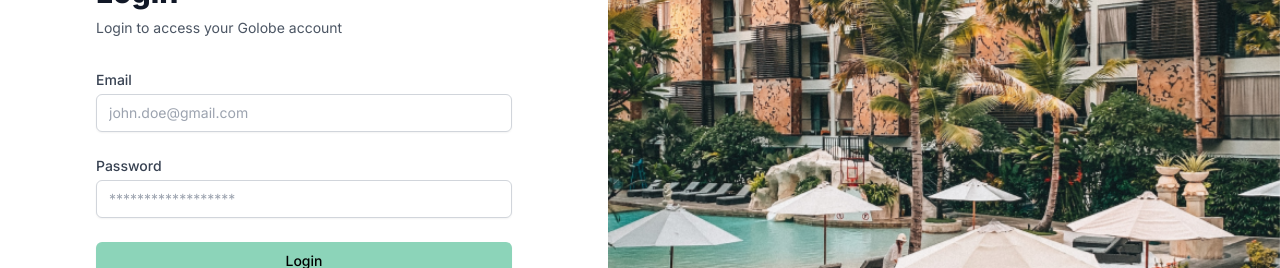
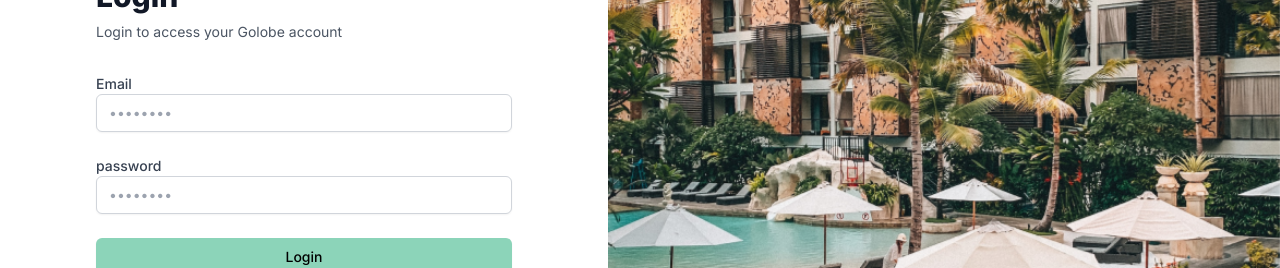
Before and after one commit to seifeddinesaad01/Golobe-Travel-agency-website, a Next.js app: page /sign-in in a window 1280 px wide. Shown: the part 230-498 px from the top of the page. Built offline with nearby package versions, Linux system fonts and the light colour scheme.

Commit message:
feat(auth): refactoring

```diff
--- a/src/app/(auth)/sign-in/page.tsx
+++ b/src/app/(auth)/sign-in/page.tsx
@@ -16,6 +16,7 @@ import GuestGuard from "@/components/GuestGuard/GuestGuard";
 import { notification } from "antd"
 import ImageSlider from "@/components/ImageSlider";
 import { validUrls } from "@/constants/data";
+import { Input } from "@/components/Input";
 
 const validationSchema = yup.object({
   email: yup.string().email("Invalid email address").required("Required"),
@@ -106,60 +107,33 @@ export default function SignIn() {
             </div>
             <div className="mt-8">
               <form onSubmit={formik.handleSubmit} className="space-y-6">
-                <div>
-                  <label
-                    className="block text-sm font-medium text-gray-700"
-                    htmlFor="email"
-                  >
-                    Email
-                  </label>
-                  <div className="mt-1">
-                    <input
-                      autoComplete="email"
-                      className={`${formik.touched.email && formik.errors.email
-                        ? "border-red-300"
-                        : "border-gray-300"
-                        } appearance-none block w-full px-3 py-2 border rounded-md shadow-sm placeholder-gray-400 focus:outline-none focus:ring-indigo-500 focus:border-indigo-500 sm:text-sm`}
-                      id="email"
-                      name="email"
-                      placeholder="john.doe@gmail.com"
-                      type="email"
-                      onChange={formik.handleChange}
+
+                  <Input
+                  name='email'
                   onBlur={formik.handleBlur}
                   value={formik.values.email}
+                  onChange={formik.handleChange}
+                  errors={formik.errors}
+                  touched={formik.touched}
+                  placeholder='••••••••'
+                  type="email"
+                  id="email"
+                  text='Email'
+                  className="mt-1"
                 />
-                    {formik.touched.email && formik.errors.email && (
-                      <p className="mt-1 text-sm text-red-500">{formik.errors.email}</p>
-                    )}
-                  </div>
-                </div>
-                <div className="space-y-1">
-                  <label
-                    className="block text-sm font-medium text-gray-700"
-                    htmlFor="password"
-                  >
-                    Password
-                  </label>
-                  <div className="mt-1">
-                    <input
-                      autoComplete="current-password"
-                      className={`${formik.touched.password && formik.errors.password
-                        ? "border-red-300"
-                        : "border-gray-300"
-                        } appearance-none block w-full px-3 py-2 border rounded-md shadow-sm placeholder-gray-400 focus:outline-none focus:ring-indigo-500 focus:border-indigo-500 sm:text-sm`}
-                      id="password"
-                      name="password"
-                      placeholder="******************"
-                      type="password"
-                      onChange={formik.handleChange}
+                <Input
+                  name='password'
                   onBlur={formik.handleBlur}
                   value={formik.values.password}
+                  onChange={formik.handleChange}
+                  errors={formik.errors}
+                  touched={formik.touched}
+                  placeholder='••••••••'
+                  type="password"
+                  id="password"
+                  text='password'
+                  className="mt-1"
                 />
-                    {formik.touched.password && formik.errors.password && (
-                      <p className="mt-1 text-sm text-red-500">{formik.errors.password}</p>
-                    )}
-                  </div>
-                </div>
                 <div>
                   <button
                     type="submit"
--- a/src/app/(auth)/sign-up/page.tsx
+++ b/src/app/(auth)/sign-up/page.tsx
@@ -1,20 +1,19 @@
 "use client"
+import { useState } from 'react';
+import Link from 'next/link';
 import { useFormik } from 'formik';
 import * as Yup from 'yup';
-import { Button } from "@/components/ui/button";
-import SignInImage from "../../../../public/SignIn/sideImage.png";
-import Logo from "../../../../public/Logo.png";
-import { FaGoogle, FaApple, FaFacebook } from "react-icons/fa";
-import Image from "next/image";
-import Link from "next/link";
+import { notification } from 'antd';
 import GuestGuard from '@/components/GuestGuard/GuestGuard';
-import { auth } from "../../../config/firebase";
-import { notification } from "antd"
-
-import { createUserWithEmailAndPassword } from "firebase/auth"
-import { useRouter } from 'next/navigation';
+import { auth } from '../../../config/firebase';
+import { createUserWithEmailAndPassword } from 'firebase/auth';
 import ImageSlider from '@/components/ImageSlider';
 import { validUrls } from '@/constants/data';
+import { Button } from '@/components/ui/button';
+import Logo from '../../../../public/Logo.png';
+import Image from 'next/image';
+import { Input } from '@/components/Input';
+import { useRouter } from 'next/navigation';
 
 const validationSchema = Yup.object({
   firstName: Yup.string().required('First Name is required'),
@@ -28,12 +27,12 @@ const validationSchema = Yup.object({
 });
 
 export default function SignUpForm() {
-  const router = useRouter()
+  const router = useRouter();
   const [api, contextHolder] = notification.useNotification();
 
   const handleSignup = async (values: any) => {
     try {
-      const userCredential = await createUserWithEmailAndPassword(auth, values.email, values.password);
+      await createUserWithEmailAndPassword(auth, values.email, values.password);
       api.success({
         message: "User registred succesfully",
         placement: 'topRight',
@@ -81,129 +80,88 @@ export default function SignUpForm() {
             </div>
             <form onSubmit={formik.handleSubmit} className="space-y-6">
               <div className="flex gap-4">
-                <div className="flex-1">
-                  <label className="block text-sm font-medium text-gray-700" htmlFor="first-name">
-                    First Name
-                  </label>
-                  <input
+                <Input
+                  name='firstName'
+                  onBlur={formik.handleBlur}
+                  value={formik.values.firstName}
+                  onChange={formik.handleChange}
+                  errors={formik.errors}
+                  touched={formik.touched}
+                  placeholder='John'
                   type="text"
                   id="first-name"
-                    name="firstName"
-                    placeholder="John"
-                    className={`${formik.touched.firstName && formik.errors.firstName
-                      ? "border-red-300"
-                      : "border-gray-300"
-                      } appearance-none block w-full px-3 py-2 border rounded-md shadow-sm placeholder-gray-400 focus:outline-none focus:ring-indigo-500 focus:border-indigo-500 sm:text-sm`}
+                  text='First Name'
+                  className="flex-1"
+                />
+                <Input
+                  name='lastName'
+                  onBlur={formik.handleBlur}
+                  value={formik.values.lastName}
                   onChange={formik.handleChange}
-                    onBlur={formik.handleBlur}
-                    value={formik.values.firstName}
-                  />
-                  {formik.touched.firstName && formik.errors.firstName && (
-                    <p className="mt-1 text-sm text-red-500">{formik.errors.firstName}</p>
-                  )}
-                </div>
-                <div className="flex-1">
-                  <label className="block text-sm font-medium text-gray-700" htmlFor="last-name">
-                    Last Name
-                  </label>
-                  <input
+                  errors={formik.errors}
+                  touched={formik.touched}
+                  placeholder='saad'
                   type="text"
                   id="last-name"
-                    name="lastName"
-                    placeholder="Doe"
-                    className={`${formik.touched.lastName && formik.errors.lastName
-                      ? "border-red-300"
-                      : "border-gray-300"
-                      } appearance-none block w-full px-3 py-2 border rounded-md shadow-sm placeholder-gray-400 focus:outline-none focus:ring-indigo-500 focus:border-indigo-500 sm:text-sm`}
-                    onChange={formik.handleChange}
-                    onBlur={formik.handleBlur}
-                    value={formik.values.lastName}
+                  text='Last Name'
+                  className="flex-1"
                 />
-                  {formik.touched.lastName && formik.errors.lastName && (
-                    <p className="mt-1 text-sm text-red-500">{formik.errors.lastName}</p>
-                  )}
               </div>
-              </div>
+
               <div className="flex gap-4">
-                <div className="flex-1">
-                  <label className="block text-sm font-medium text-gray-700" htmlFor="email">
-                    Email
-                  </label>
-                  <input
-                    id="email"
-                    placeholder="john.doe@gmail.com"
-                    className={`${formik.touched.email && formik.errors.email
-                      ? "border-red-300"
-                      : "border-gray-300"
-                      } appearance-none block w-full px-3 py-2 border rounded-md shadow-sm placeholder-gray-400 focus:outline-none focus:ring-indigo-500 focus:border-indigo-500 sm:text-sm`}
-                    onChange={formik.handleChange}
+              <Input
+                  name='email'
                   onBlur={formik.handleBlur}
                   value={formik.values.email}
+                  onChange={formik.handleChange}
+                  errors={formik.errors}
+                  touched={formik.touched}
+                  placeholder='John@gmail.com'
+                  type="email"
+                  id="email"
+                  text='Email'
+                  className="flex-1"
                 />
-                  {formik.touched.email && formik.errors.email && (
-                    <p className="mt-1 text-sm text-red-500">{formik.errors.email}</p>
-                  )}
-                </div>
-                <div className="flex-1">
-                  <label className="block text-sm font-medium text-gray-700" htmlFor="phone">
-                    Phone Number
-                  </label>
-                  <input
-                    id="phone"
-                    placeholder="123-456-7890"
-                    className={`${formik.touched.phone && formik.errors.phone
-                      ? "border-red-300"
-                      : "border-gray-300"
-                      } appearance-none block w-full px-3 py-2 border rounded-md shadow-sm placeholder-gray-400 focus:outline-none focus:ring-indigo-500 focus:border-indigo-500 sm:text-sm`}
-                    onChange={formik.handleChange}
+                <Input
+                  name='phone'
                   onBlur={formik.handleBlur}
                   value={formik.values.phone}
+                  onChange={formik.handleChange}
+                  errors={formik.errors}
+                  touched={formik.touched}
+                  placeholder='+216 12345678'
+                  type="number"
+                  id="phone"
+                  text='Phone Number'
+                  className="flex-1"
                 />
-                  {formik.touched.phone && formik.errors.phone && (
-                    <p className="mt-1 text-sm text-red-500">{formik.errors.phone}</p>
-                  )}
               </div>
-              </div>
-              <div>
-                <label className="block text-sm font-medium text-gray-700" htmlFor="password">
-                  Password
-                </label>
-                <input
-                  id="password"
-                  placeholder="••••••••"
-                  type="password"
-                  className={`${formik.touched.password && formik.errors.password
-                    ? "border-red-300"
-                    : "border-gray-300"
-                    } appearance-none block w-full px-3 py-2 border rounded-md shadow-sm placeholder-gray-400 focus:outline-none focus:ring-indigo-500 focus:border-indigo-500 sm:text-sm`}
-                  onChange={formik.handleChange}
+              <Input
+                  name='password'
                   onBlur={formik.handleBlur}
                   value={formik.values.password}
+                  onChange={formik.handleChange}
+                  errors={formik.errors}
+                  touched={formik.touched}
+                  placeholder='••••••••'
+                  type="password"
+                  id="password"
+                  text='Password'
+                  className="flex-1"
                 />
-                {formik.touched.password && formik.errors.password && (
-                  <p className="mt-1 text-sm text-red-500">{formik.errors.password}</p>
-                )}
-              </div>
-              <div>
-                <label className="block text-sm font-medium text-gray-700" htmlFor="confirm-password">
-                  Confirm Password
-                </label>
-                <input
-                  id="confirmPassword"
-                  placeholder="••••••••"
-                  type="password"
-                  className={`${formik.touched.confirmPassword && formik.errors.confirmPassword
-                    ? "border-red-300"
-                    : "border-gray-300"
-                    } appearance-none block w-full px-3 py-2 border rounded-md shadow-sm placeholder-gray-400 focus:outline-none focus:ring-indigo-500 focus:border-indigo-500 sm:text-sm`}
-                  onChange={formik.handleChange}
+                <Input
+                  name='confirmPassword'
                   onBlur={formik.handleBlur}
                   value={formik.values.confirmPassword}
+                  onChange={formik.handleChange}
+                  errors={formik.errors}
+                  touched={formik.touched}
+                  placeholder='••••••••'
+                  type="password"
+                  id="password"
+                  text='Confirm Password'
+                  className="flex-1"
                 />
-                {formik.touched.confirmPassword && formik.errors.confirmPassword && (
-                  <p className="mt-1 text-sm text-red-500">{formik.errors.confirmPassword}</p>
-                )}
-              </div>
               <div className="flex items-center">
                 <input
                   className="h-4 w-4 text-indigo-600 focus:ring-indigo-500 border-gray-300 rounded"
@@ -211,7 +169,7 @@ export default function SignUpForm() {
                   type="checkbox"
                 />
                 <label className="ml-2 block text-sm text-gray-900" htmlFor="terms">
-                  I agree to all the
+                  I agree to all the rules
                 </label>
               </div>
               <Button type="submit" className="w-full text-black" style={{
@@ -225,12 +183,9 @@ export default function SignUpForm() {
                   href="/sign-in"
                    style={{
                      color: "#ff8682ff",
-                    fontSize: "1rem",
-                    cursor: "pointer",
-                    paddingLeft: "0.5rem",
-                    fontWeight: '500'
                    }}
-                  className="text-indigo-600 hover:text-indigo-500">
+                  className=" text-base cursor-pointer pl-2 font-medium hover:text-pink-600"
+                  >
                   Login
                 </Link>
               </p>
--- a/src/components/ImageSlider.tsx
+++ b/src/components/ImageSlider.tsx
@@ -1,6 +1,4 @@
 "use client"
-
-import Image from 'next/image'
 import { Swiper, SwiperSlide } from 'swiper/react'
 import 'swiper/css'
 import 'swiper/css/pagination'
--- /dev/null
+++ b/src/components/Input.tsx
@@ -0,0 +1,38 @@
+
+type InputProps = {
+    id: string;
+    name: string;
+    placeholder: string;
+    type: string;
+    value: string;
+    onChange: (event: React.ChangeEvent<HTMLInputElement>) => void;
+    onBlur: (event: React.FocusEvent<HTMLInputElement>) => void;
+    touched: any;
+    errors: any;
+    text: string;
+    className:string;
+};
+
+export const Input = ({ id, name, placeholder, type, value, onChange, onBlur, touched, errors, text, className }: InputProps) => {
+    return (
+        <div className={className}>
+            <label className="block text-sm font-medium text-gray-700" htmlFor={id}>
+                {text}
+            </label>
+            <input
+                id={id}
+                name={name}
+                placeholder={placeholder}
+                type={type}
+                className={`${touched[name] && errors[name] ? 'border-red-300' : 'border-gray-300'}
+            appearance-none block w-full px-3 py-2 border rounded-md shadow-sm placeholder-gray-400 focus:outline-none focus:ring-indigo-500 focus:border-indigo-500 sm:text-sm`}
+                onChange={onChange}
+                onBlur={onBlur}
+                value={value}
+            />
+            {touched[name] && errors[name] && (
+                <p className="mt-1 text-sm text-red-500">{errors[name]}</p>
+            )}
+        </div>
+    );
+}
```
Lines whose indentation alone changed are shown as unchanged.
